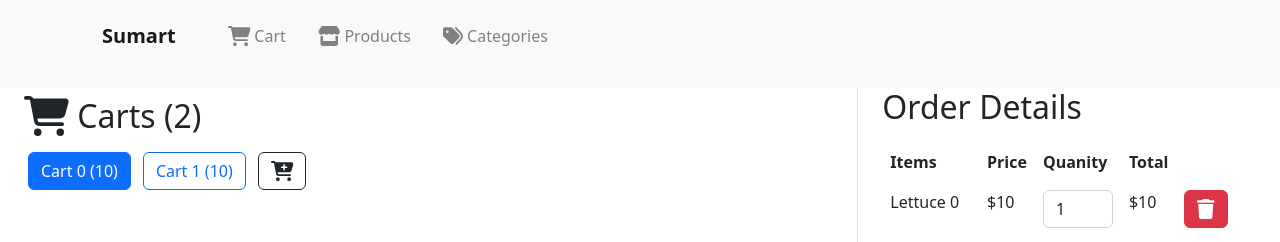
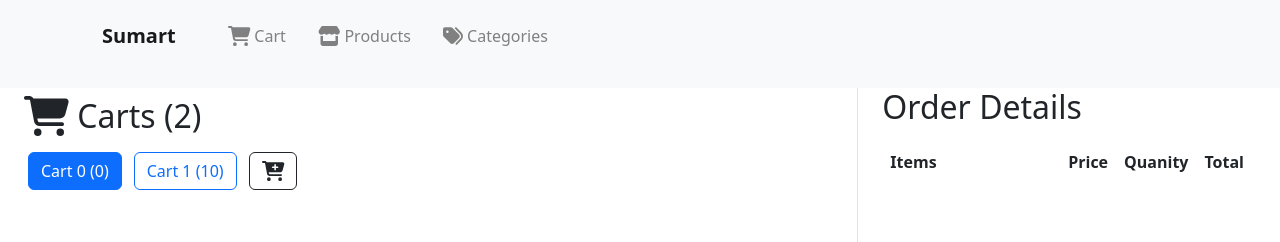
Before and after one commit to Maiiakal/supermarket-pos-system, a React (Create React App) app: page / in a window 1280 px wide. Shown: the top 242 px of the page. Built offline with nearby package versions, Linux system fonts and the light colour scheme.

Commit message:
Update CartList.jsx

```diff
--- a/src/features/cart/components/CartList.jsx
+++ b/src/features/cart/components/CartList.jsx
@@ -23,13 +23,16 @@ export function CartList() {
   }
 
   useEffect(() => {
-    handleUpdateSelectedCart(cartList[0])
+    if (currentCart.id === -1) handleUpdateSelectedCart(cartList[0])
   }, [])
 
   const currentIndex = cartList
     .map((cart, index) => {
       if (cart.id === currentCart.id) {
         return index
+      }
+      else {
+        return 0
       }
     })
     .filter((element) => element >= 0)
```
